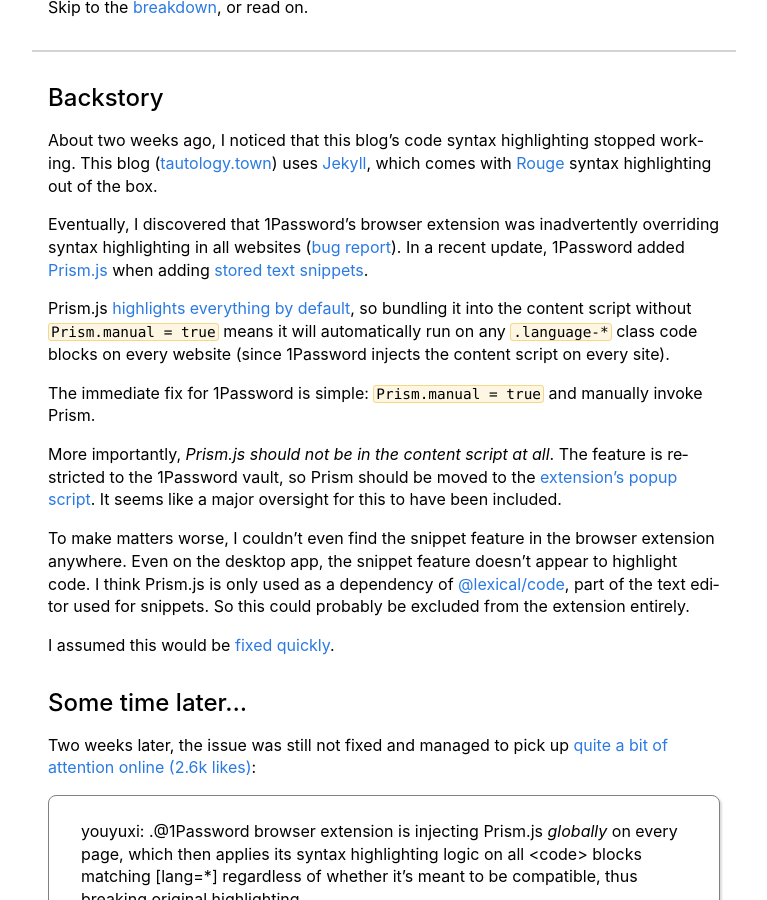
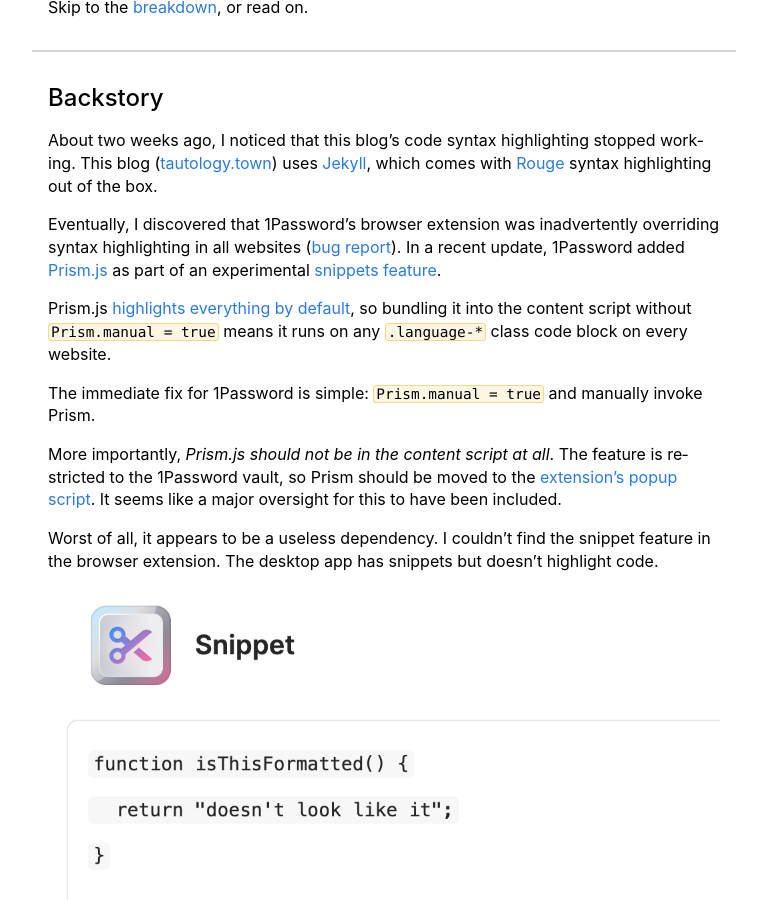
Before and after one commit to themichaelyang/tautology.town, a Jekyll site: the page built from _posts/2025/2026-01-02-dom-clobbering-1password-prism.md, in a window 1280 px wide and 900 px high, scrolled down 351 px. Shown: the whole window, without its empty margins (256-1023 px from the left). Built offline with Jekyll 4.4.1, drawn with Linux system fonts in a browser that asks for light colours; some of the changed text lies outside the part shown.

Commit message:
add screenshot of 1password desktop

```diff
--- a/_posts/2025/2026-01-02-dom-clobbering-1password-prism.md
+++ b/_posts/2025/2026-01-02-dom-clobbering-1password-prism.md
@@ -17,15 +17,19 @@
 
 About two weeks ago, I noticed that this blog's code syntax highlighting stopped working. This blog ([tautology.town](https://tautology.town)) uses [Jekyll](https://jekyllrb.com/), which comes with [Rouge](https://github.com/rouge-ruby/rouge) syntax highlighting out of the box.
 
-Eventually, I discovered that 1Password's browser extension was inadvertently overriding syntax highlighting in all websites ([bug report](https://www.1password.community/discussions/developers/1password-chrome-extension-is-incorrectly-manipulating--blocks/165639/replies/165982)). In a recent update, 1Password added [Prism.js](https://prismjs.com/) when adding [stored text snippets](https://1password.com/blog/product-update-features-and-security-q3-2024#:~:text=In%20labs%3A%20Generate%20and%20fill%20formatted%20content%20with%20secure%20snippets).
+Eventually, I discovered that 1Password's browser extension was inadvertently overriding syntax highlighting in all websites ([bug report](https://www.1password.community/discussions/developers/1password-chrome-extension-is-incorrectly-manipulating--blocks/165639/replies/165982)). In a recent update, 1Password added [Prism.js](https://prismjs.com/) as part of an experimental [snippets feature](https://1password.com/blog/product-update-features-and-security-q3-2024#:~:text=In%20labs%3A%20Generate%20and%20fill%20formatted%20content%20with%20secure%20snippets).
 
-Prism.js [highlights everything by default](https://prismjs.com/#manual-highlighting), so bundling it into the content script without `Prism.manual = true` means it will automatically run on any `.language-*` class code blocks on every website (since 1Password injects the content script on every site).
+Prism.js [highlights everything by default](https://prismjs.com/#manual-highlighting), so bundling it into the content script without `Prism.manual = true` means it runs on any `.language-*` class code block on every website.
 
 The immediate fix for 1Password is simple: `Prism.manual = true` and manually invoke Prism.
 
 More importantly, *Prism.js should not be in the content script at all*. The feature is restricted to the 1Password vault, so Prism should be moved to the [extension's popup script](https://developer.mozilla.org/en-US/docs/Mozilla/Add-ons/WebExtensions/user_interface/Popups). It seems like a major oversight for this to have been included.
 
-To make matters worse, I couldn't even find the snippet feature in the browser extension anywhere. Even on the desktop app, the snippet feature doesn't appear to highlight code. I think Prism.js is only used as a dependency of [@lexical/code](https://github.com/facebook/lexical/blob/5bbbe849bd229e1db0e7b536e6a919520ada7bb2/packages/lexical-code/src/FacadePrism.ts), part of the text editor used for snippets. So this could probably be excluded from the extension entirely.
+Worst of all, it appears to be a useless dependency. I couldn't find the snippet feature in the browser extension. The desktop app has snippets but doesn't highlight code.
+
+{% include image.html url="/assets/2026/1password-desktop-snippets.png" description="Screenshot of 1Password desktop, showing an unhighlighted code snippet" %}
+
+I believe Prism.js is only included as a dependency of [@lexical/code](https://github.com/facebook/lexical/blob/5bbbe849bd229e1db0e7b536e6a919520ada7bb2/packages/lexical-code/src/FacadePrism.ts), part of the editor used for snippets. If so, Prism.js could be omitted entirely.
 
 I assumed this would be [fixed quickly](https://www.1password.community/discussions/developers/1password-chrome-extension-is-incorrectly-manipulating--blocks/165639/replies/165687).
 
```
Also changed, not shown: other parts of _posts/2025/2026-01-02-dom-clobbering-1password-prism.md (+6 -4 lines), assets/2026/1password-desktop-snippets.png (added).
